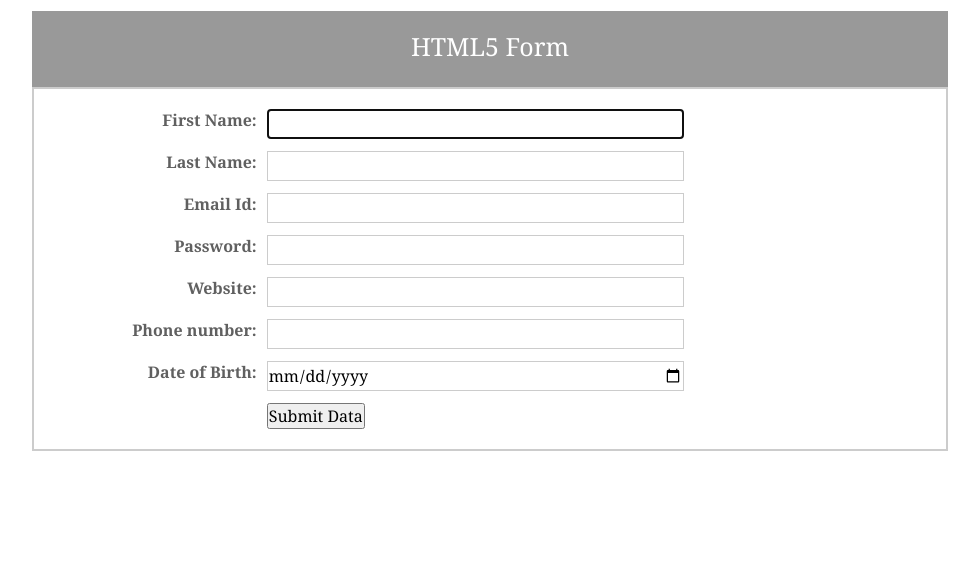
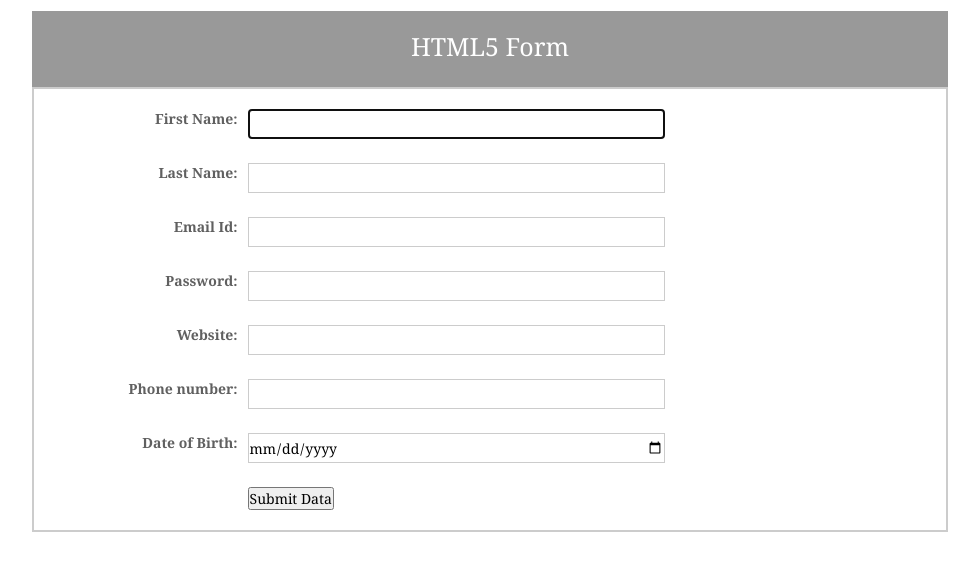
Before and after one commit to jainTanz/HTML5, a plain HTML site: page Exercise1/index.html in a window 1280 px wide. Shown: the whole page, without its empty margins (128-1107 px from the left). Drawn offline with Linux system fonts and the light colour scheme.

Commit message:
Ex1 commiting

```diff
--- a/Exercise1/style.css
+++ b/Exercise1/style.css
@@ -2,7 +2,7 @@
   font-family: "Georgia";
   margin: 0;
   padding: 0px;
-  font-size: 16px;
+  font-size: 14px;
 }
 .container {
   border: 1px solid white;
@@ -40,7 +40,7 @@
 .labels {
   color: #606060;
   font-weight: bold;
-  padding-bottom: 20px;
+  padding-bottom: 35px;
   padding-right: 10px;
   vertical-align: top;
 }
```
